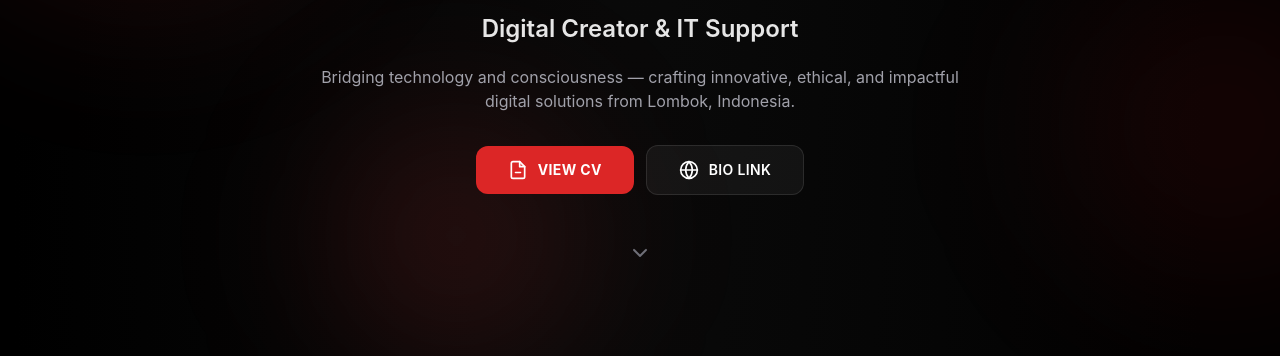
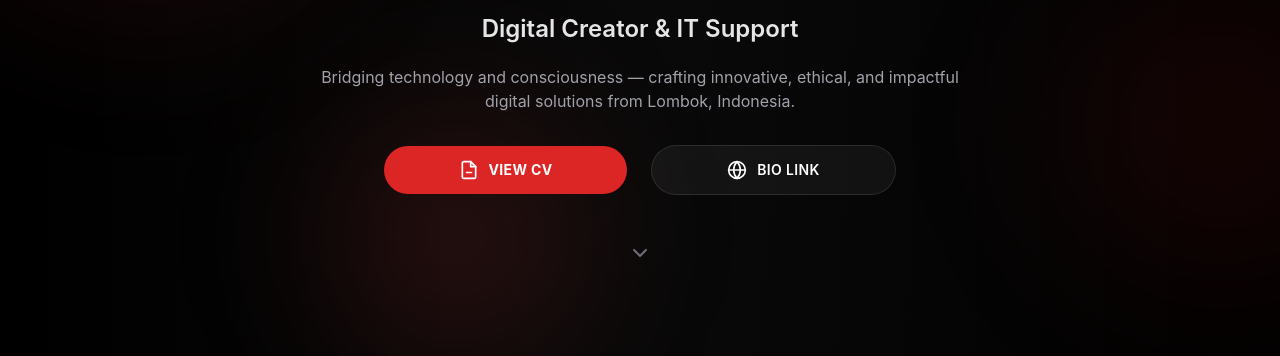
Before and after one commit to 8XPLOIT/cv, a website: page index.html in a window 1280 px wide. Shown: the part 444-800 px from the top of the page. Drawn offline with nearby package versions, Linux system fonts and the light colour scheme.

Commit message:
Updated index.html

```diff
--- a/index.html
+++ b/index.html
@@ -290,21 +290,22 @@
       </p>
 
       <!-- CTA buttons -->
-      <div class="reveal mt-8 flex flex-col sm:flex-row items-center justify-center gap-3 max-w-md sm:max-w-none mx-auto">
+      <div class="reveal mt-8 flex flex-row items-center justify-center gap-4 sm:gap-6 max-w-sm sm:max-w-lg mx-auto w-full px-6 sm:px-0">
         <a href="https://mataram.my.canva.site/procv-kapten-nemo" target="_blank" rel="noopener noreferrer"
-          class="w-full sm:w-auto flex items-center justify-center gap-2.5 bg-red-600 hover:bg-red-700 text-white font-bold text-sm uppercase tracking-wide py-3.5 px-8 rounded-xl transition-all duration-300 hover:scale-105 active:scale-95">
-          <svg xmlns="http://www.w3.org/2000/svg" class="w-5 h-5" fill="none" viewBox="0 0 24 24" stroke="currentColor" stroke-width="2" stroke-linecap="round" stroke-linejoin="round">
+          class="flex-1 flex items-center justify-center gap-1.5 sm:gap-2.5 bg-red-600 hover:bg-red-700 text-white font-bold text-xs sm:text-sm uppercase tracking-wide py-3.5 px-2 sm:px-8 rounded-full transition-all duration-300 hover:scale-105 active:scale-95 text-center">
+          <svg xmlns="http://www.w3.org/2000/svg" class="w-4 h-4 sm:w-5 sm:h-5 shrink-0" fill="none" viewBox="0 0 24 24" stroke="currentColor" stroke-width="2" stroke-linecap="round" stroke-linejoin="round">
             <path d="M14 2H6a2 2 0 0 0-2 2v16a2 2 0 0 0 2 2h12a2 2 0 0 0 2-2V8z"/><polyline points="14 2 14 8 20 8"/><line x1="9" y1="15" x2="15" y2="15"/>
           </svg>
-          View CV
+          <span class="whitespace-nowrap">View CV</span>
         </a>
+
         <a href="https://nemospiritgeek.taplink.id/" target="_blank" rel="noopener noreferrer"
-          class="w-full sm:w-auto glass flex items-center justify-center gap-2.5 text-white font-semibold text-sm uppercase tracking-wide py-3.5 px-8 rounded-xl transition-all duration-300 hover:scale-105 hover:bg-white/10 active:scale-95">
-          <svg xmlns="http://www.w3.org/2000/svg" class="w-5 h-5" fill="none" viewBox="0 0 24 24" stroke="currentColor" stroke-width="2" stroke-linecap="round" stroke-linejoin="round">
+          class="flex-1 glass flex items-center justify-center gap-1.5 sm:gap-2.5 text-white font-semibold text-xs sm:text-sm uppercase tracking-wide py-3.5 px-2 sm:px-8 rounded-full transition-all duration-300 hover:scale-105 hover:bg-white/10 active:scale-95 text-center">
+          <svg xmlns="http://www.w3.org/2000/svg" class="w-4 h-4 sm:w-5 sm:h-5 shrink-0" fill="none" viewBox="0 0 24 24" stroke="currentColor" stroke-width="2" stroke-linecap="round" stroke-linejoin="round">
             <circle cx="12" cy="12" r="10"/><line x1="2" y1="12" x2="22" y2="12"/>
             <path d="M12 2a15.3 15.3 0 0 1 4 10 15.3 15.3 0 0 1-4 10 15.3 15.3 0 0 1-4-10 15.3 15.3 0 0 1 4-10z"/>
           </svg>
-          Bio Link
+          <span class="whitespace-nowrap">Bio Link</span>
         </a>
       </div>
 
```
